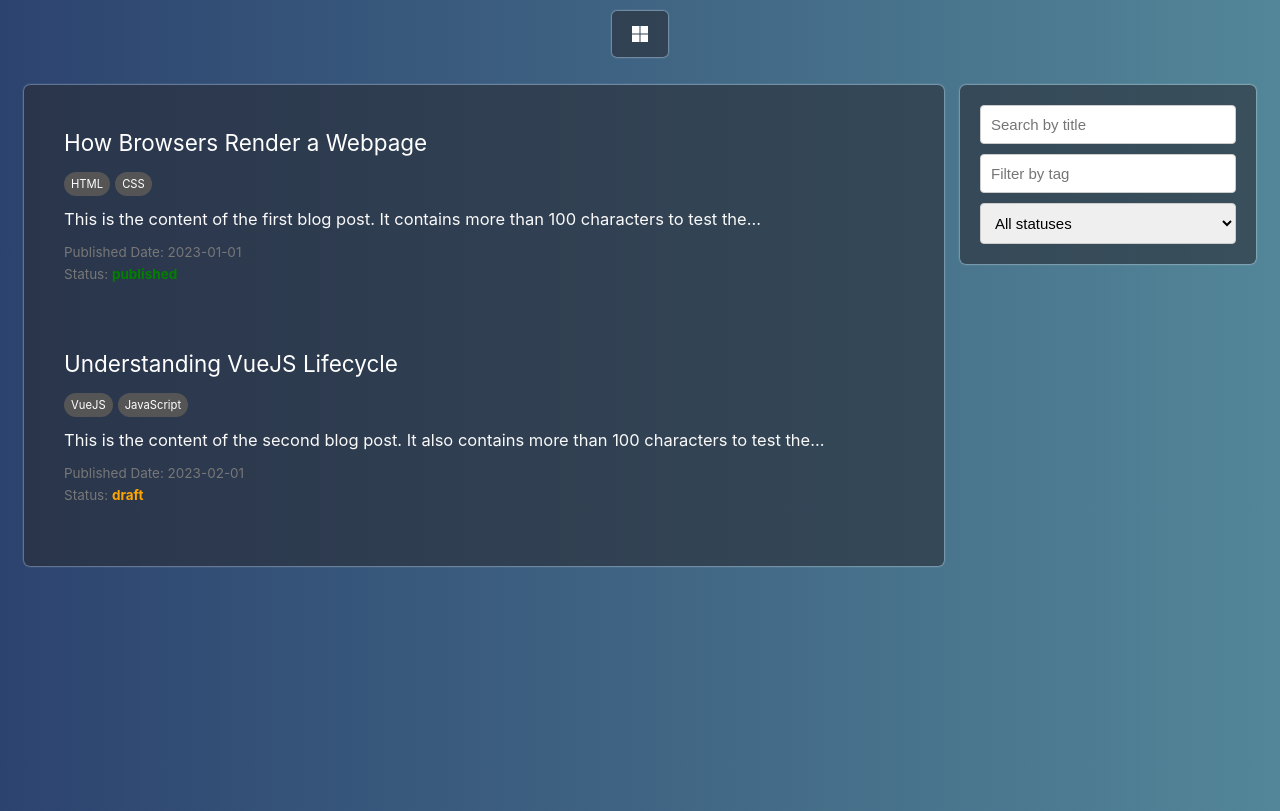
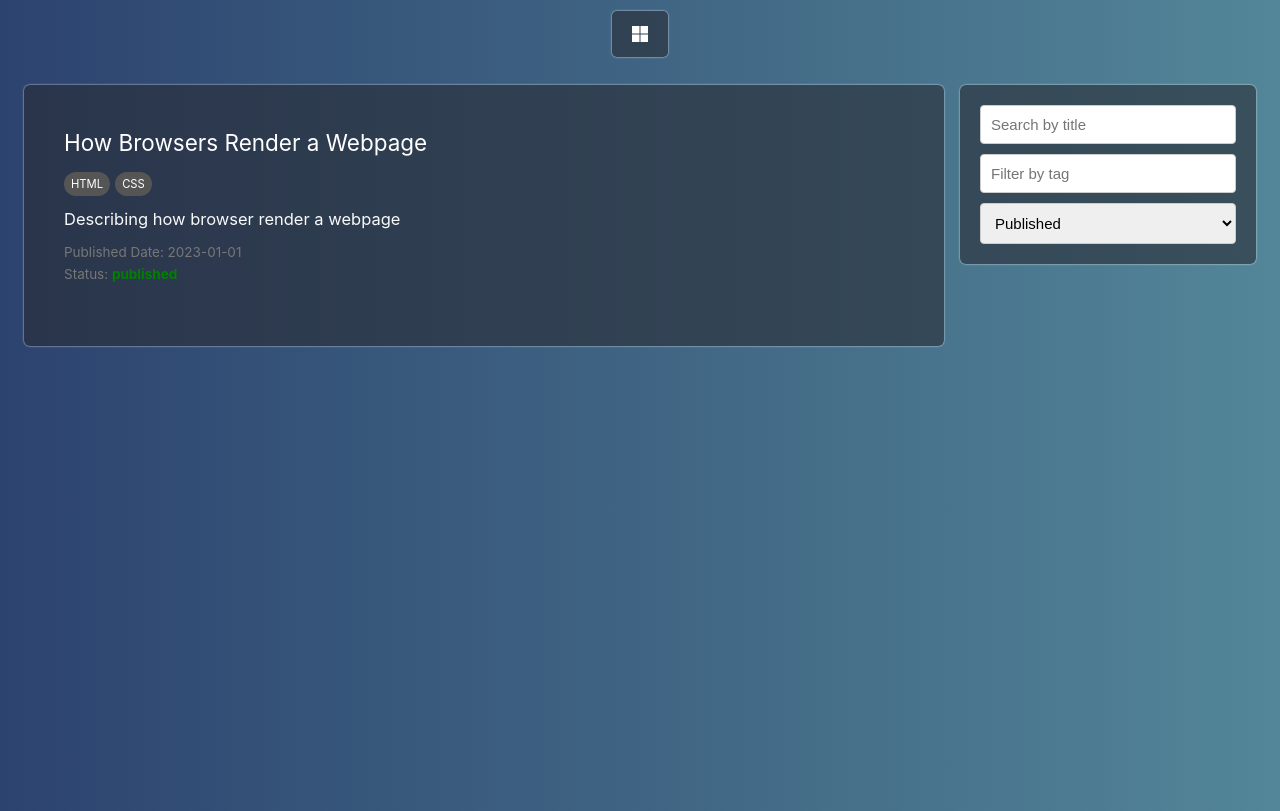
Before and after one commit to dimasawardhana/portfolio, a Vue app: page /blog in a window 1280 px wide. Built offline with nearby package versions, Linux system fonts and the light colour scheme; the HTML template or start-up script is replaced by a standard one.

Commit message:
modify: add some adjustmennt

```diff
--- a/src/components/Dashboard.vue
+++ b/src/components/Dashboard.vue
@@ -49,7 +49,7 @@ onMounted(() => {
               :color="'blue'"
             />
           </div>
-          <button @click="router.push('/experience')" class="view-all-button">
+          <button @click="router.push('/about')" class="view-all-button">
             View all experiences →
           </button>
         </div>
@@ -84,7 +84,7 @@ onMounted(() => {
               :text="tech"
             />
           </div>
-          <button @click="router.push('/projects')" class="view-all-button">
+          <button @click="router.push('/project')" class="view-all-button">
             View all projects →
           </button>
         </div>
--- a/src/data/blog.json
+++ b/src/data/blog.json
@@ -2,7 +2,7 @@
   {
     "id": "blog-1",
     "tags": ["HTML", "CSS"],
-    "content": "This is the content of the first blog post. It contains more than 100 characters to test the MAX_CONTENT_LENGTH functionality. Let's add some more text to ensure it exceeds the limit.",
+    "content": "Describing how browser render a webpage",
     "published_date": "2023-01-01",
     "status": "published",
     "title": "How Browsers Render a Webpage",
@@ -11,7 +11,7 @@
   {
     "id": "blog-2",
     "tags": ["VueJS", "JavaScript"],
-    "content": "This is the content of the second blog post. It also contains more than 100 characters to test the MAX_CONTENT_LENGTH functionality. Adding some extra text to make sure it goes beyond the limit.",
+    "content": "Explain about method that can be used in context of lifecycle of VueJS",
     "published_date": "2023-02-01",
     "status": "draft",
     "title": "Understanding VueJS Lifecycle",
--- a/src/views/AboutView.vue
+++ b/src/views/AboutView.vue
@@ -11,7 +11,7 @@ const topbarHeight = `${document.querySelector('.topbar')?.scrollHeight || 0}px`
 <template>
   <div class="section">
     <div class="side-left">
-      <Cards id="profile-pic" title="About Me">
+      <Cards id="about-me" title="About Me">
         <AboutMe />
       </Cards>
       <div class="contacts">
@@ -32,12 +32,10 @@ const topbarHeight = `${document.querySelector('.topbar')?.scrollHeight || 0}px`
   display: grid;
   grid-template-columns: auto;
   grid-template-rows: calc(100vh - v-bind(topbarHeight));
-
 }
 @media (min-width: 768px) {
   .section {
     grid-template-columns: 1fr 2fr;
-
   }
 }
 .contacts {
@@ -54,6 +52,6 @@ const topbarHeight = `${document.querySelector('.topbar')?.scrollHeight || 0}px`
   padding: 10px;
   display: grid;
   grid-template-rows: auto;
-  max-height: calc(100vh - v-bind(topbarHeight));;
+  max-height: calc(100vh - v-bind(topbarHeight));
 }
 </style>
--- a/src/views/BlogView.vue
+++ b/src/views/BlogView.vue
@@ -10,7 +10,7 @@ const topbarHeight = `${document.querySelector('.topbar')?.scrollHeight || 0}px`
 const posts = ref(blogData as IBlog[])
 const searchQuery = ref('')
 const selectedTag = ref('')
-const selectedStatus = ref('')
+const selectedStatus = ref('published')
 
 const filteredPosts = computed(() => {
   return posts.value.filter((post) => {
```
